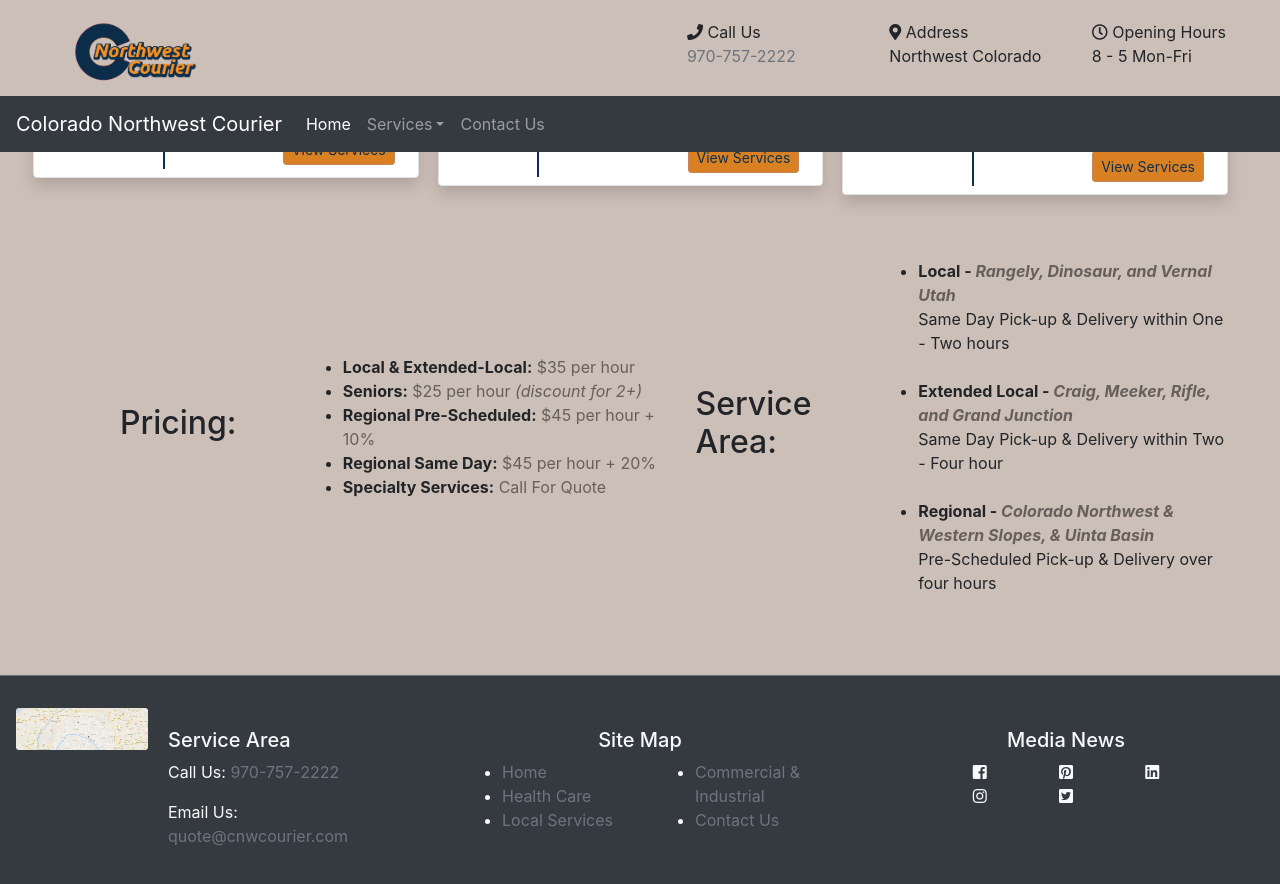
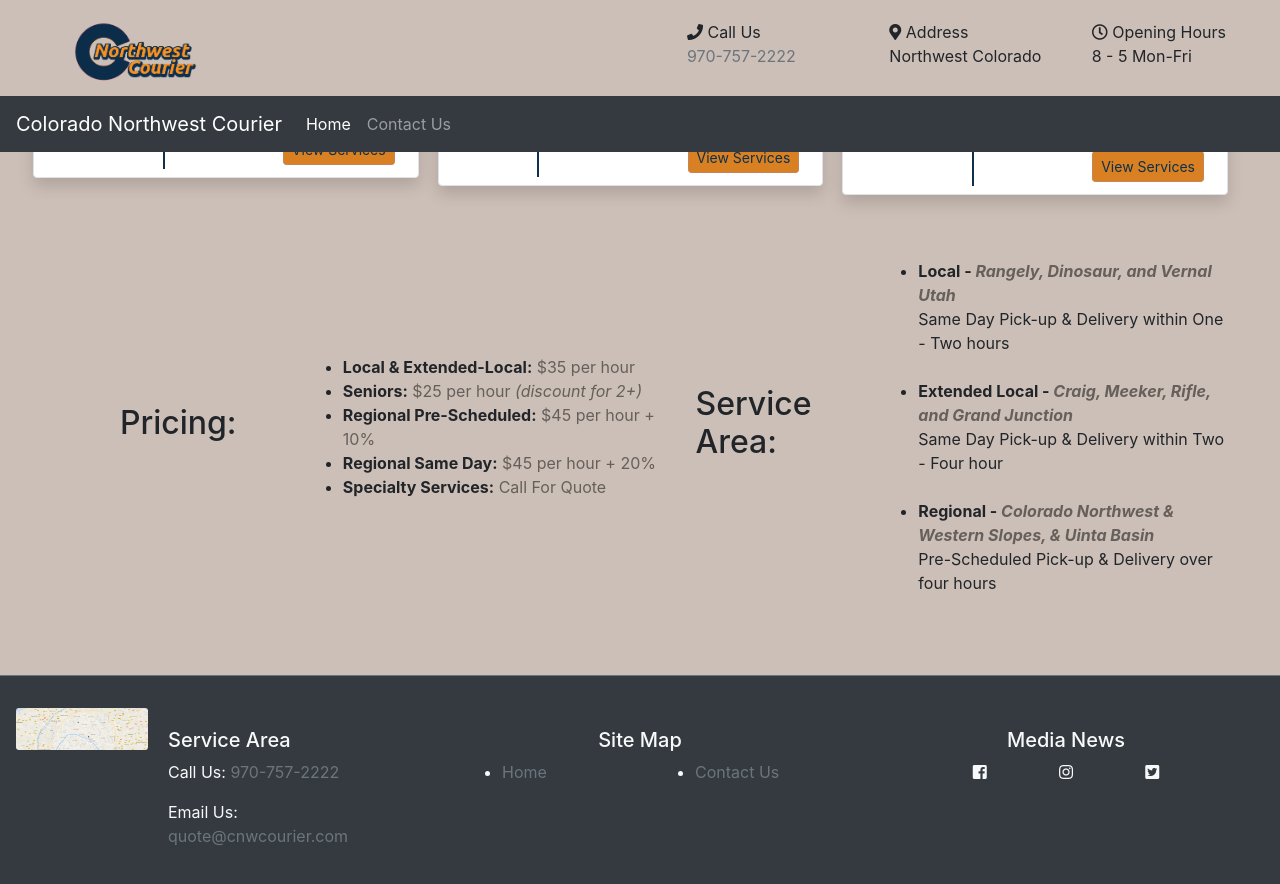
Before and after one commit to kfn8dkodemonkey/CNWCourier, a Jekyll site: the page built from index.md, in a window 1280 px wide and 900 px high, scrolled down 978 px. Shown: the top 884 px of the window. Built offline with Jekyll 4.4.1, drawn with Linux system fonts in a browser that asks for light colours.

Commit message:
updat for a onepage site

```diff
--- a/_includes/footer.html
+++ b/_includes/footer.html
@@ -23,13 +23,13 @@
             <div class="col card-text">
               <ul>
                 <li><a href="/" class="text-secondary">Home</a></li>
-                <li><a href="Health-Care"class="text-secondary" >Health Care</a></li>
-                <li><a href="Local-Services" class="text-secondary">Local Services</a></li>
+                <!--<li><a href="Health-Care"class="text-secondary" >Health Care</a></li>
+                <li><a href="Local-Services" class="text-secondary">Local Services</a></li> -->
               </ul>
             </div>
             <div class="col card-text">
               <ul>
-                <li><a href="Commercial-Industrial"class="text-secondary" >Commercial & Industrial</a></li>
+                <!-- <li><a href="Commercial-Industrial"class="text-secondary" >Commercial & Industrial</a></li> -->
                 <!-- <li><a href="{{site.url}}/Client-Spotlight" >Client Spotlight</a></li> -->
                 <li><a href="{{site.url}}/Contact-Us" class="text-secondary">Contact Us</a></li>
               </ul>
@@ -44,18 +44,16 @@
             <div class="col text-right">
               <ul class="list-unstyled">
                 <li><i class="fab fa-facebook-square" alt="Facebook"></i></li>
-                <li><i class="fab fa-instagram" alt="Instagram"></i></li>
               </ul>
             </div>
             <div class="col text-center">
               <ul class="list-unstyled">
-                <li><i class="fab fa-pinterest-square" alt="Pinterest"></i></li>
-                <li><i class="fab fa-twitter-square" alt="Twitter"></i></li>
+                <li><i class="fab fa-instagram" alt="Instagram"></i></li>
               </ul>
             </div>
             <div class="col text-left">
               <ul class="list-unstyled">
-                <li><i class="fab fa-linkedin" alt="LinkedIn"></i></li>
+                <li><i class="fab fa-twitter-square" alt="Twitter"></i></li>
               </ul>
             </div>
           </div>
--- a/_includes/navbar.html
+++ b/_includes/navbar.html
@@ -8,14 +8,14 @@
       <li class="nav-item active">
         <a class="nav-link" href="{{site.url}}">Home <span class="sr-only">(current)</span></a>
       </li>
-      <li class="nav-item dropdown">
+      <!-- <li class="nav-item dropdown">
         <a class="nav-link dropdown-toggle" data-toggle="dropdown" href="#" role="button" aria-haspopup="true" aria-expanded="false">Services</a>
         <div class="dropdown-menu">
           <a class="dropdown-item" href="{{site.url}}/Health-Care">Health Care</a>
           <a class="dropdown-item" href="{{site.url}}/Local-Services">Local Services</a>
           <a class="dropdown-item" href="{{site.url}}/Commercial-Industrial">Commercial & Industrial</a>
         </div>
-      </li>
+      </li> -->
       <li class="nav-item">
         <!--<a class="nav-link" href="{{site.url}}/Client-Spotlight">Client Spotlight</a>-->
       <li>
```
